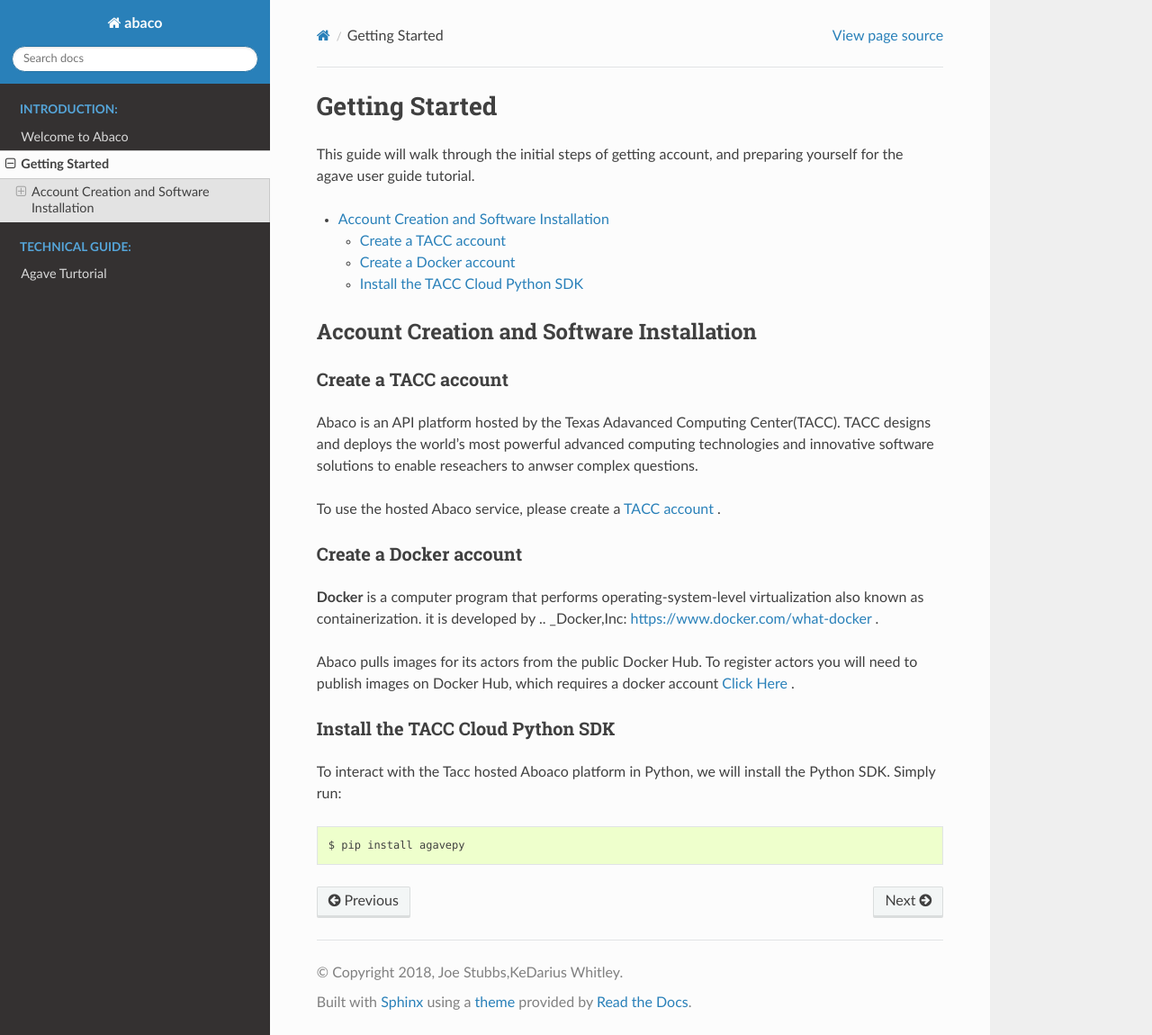
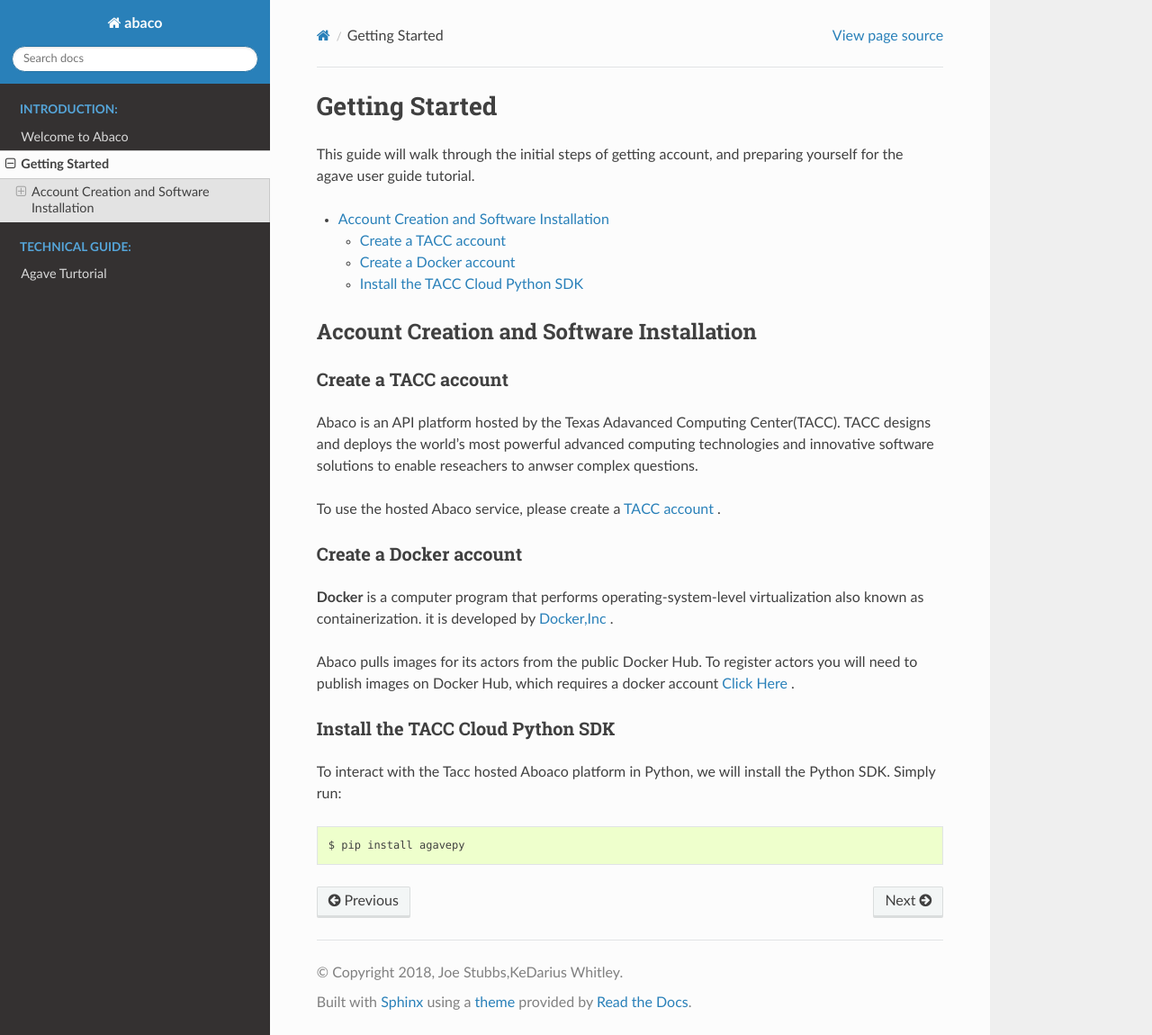
Before and after one commit to TACC/Abaco2.0, a Sphinx documentation site: the page built from docs/source/getting-started/index.rst, in a window 1280 px wide and 1150 px high. Shown: the whole window at 90% size. Built offline with Sphinx 7.4.7 and the Read the Docs theme 2.0.0, drawn with Linux system fonts in a browser that asks for light colours.

Commit message:
Update index.rst

```diff
--- a/docs/source/getting-started/index.rst
+++ b/docs/source/getting-started/index.rst
@@ -23,7 +23,7 @@
 Create a Docker account
 ^^^^^^^^^^^^^^^^^^^^^^^^
 
-**Docker** is a computer program that performs operating-system-level virtualization also known as containerization. it is developed by .. _Docker,Inc: https://www.docker.com/what-docker .
+**Docker** is a computer program that performs operating-system-level virtualization also known as containerization. it is developed by  `Docker,Inc <https://www.docker.com/what-docker>`__ .
 
 Abaco pulls images for its actors from the public Docker Hub. To register actors you will need to publish images on Docker Hub, which requires a docker account `Click Here <https://hub.docker.com/>`__ .
 
```
